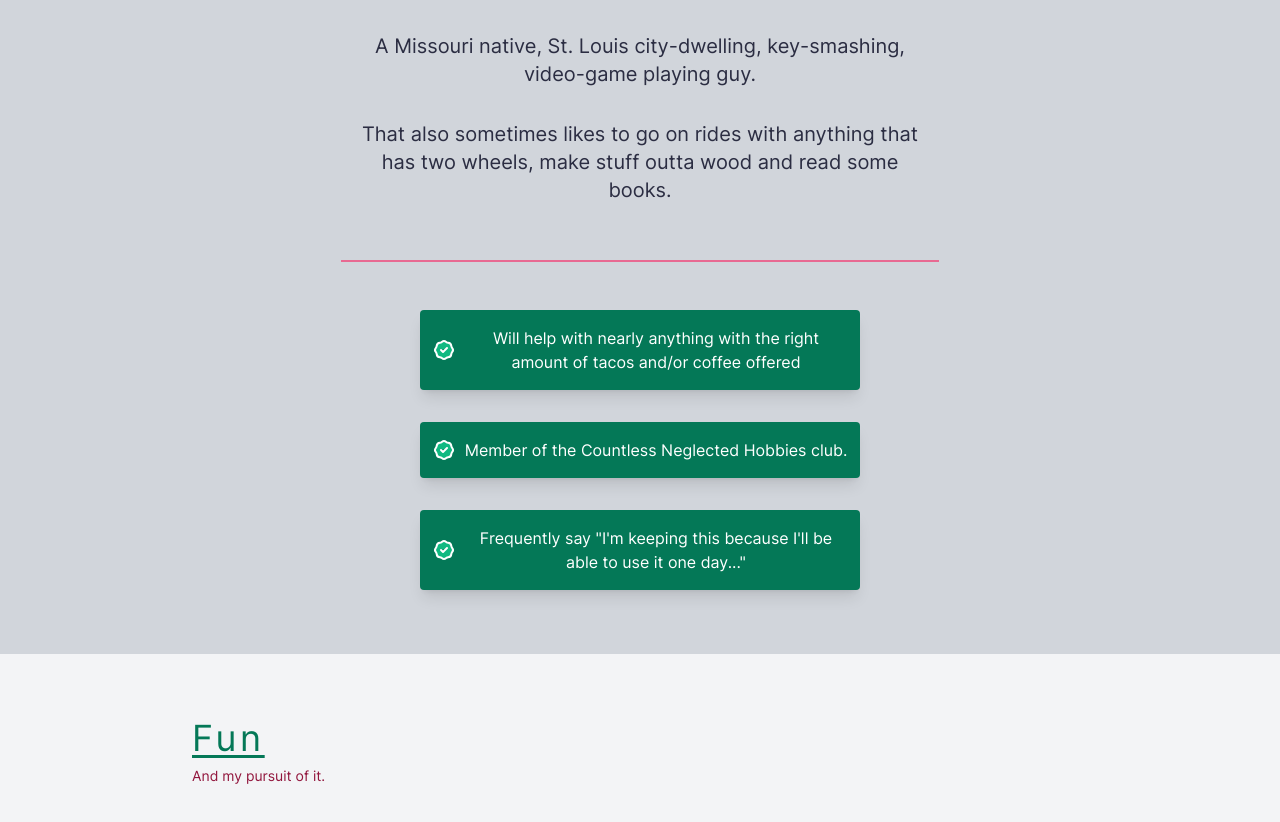
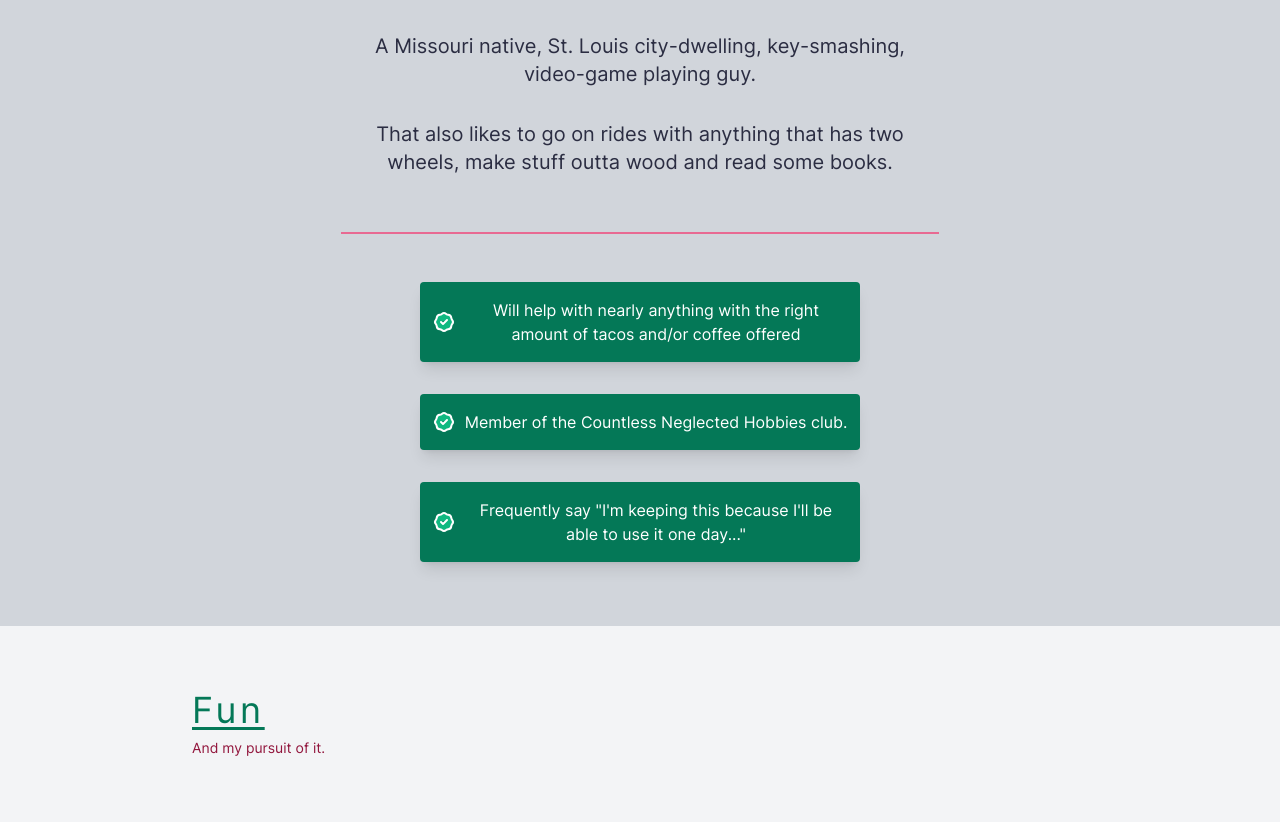
Before and after one commit to STLnick/vvt-portfolio, a Vue app: page / in a window 1280 px wide. Shown: the part 1840-2662 px from the top of the page. Built offline with nearby package versions, Linux system fonts and the light colour scheme.

Commit message:
Change text

```diff
--- a/src/components/sections/MeSection.vue
+++ b/src/components/sections/MeSection.vue
@@ -10,7 +10,7 @@ import BadgeCheckSVG from '@/icons/BadgeCheckSVG.vue';
         A Missouri native, St. Louis city-dwelling, key-smashing, video-game playing guy.
       </p>
       <p class="min-w-[500px] max-w-md sm:max-w-xl text-secondary dark:text-white my-8 text-xl">
-        That also sometimes likes to go on rides with anything that has two wheels, make stuff outta wood and read some books.
+        That also likes to go on rides with anything that has two wheels, make stuff outta wood and read some books.
       </p>
 
       <div class="w-full sm:w-2/3 p-px mt-6 mb-12 bg-accent"></div>
```
